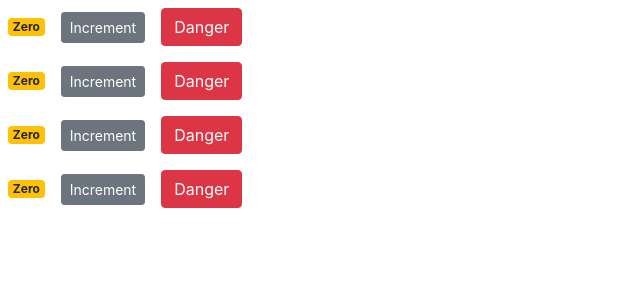
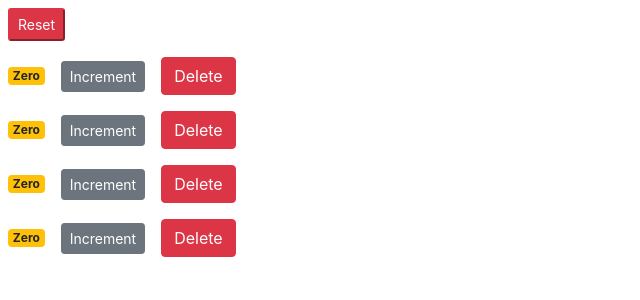
Before and after one commit to william-brace/react-test, a React (Create React App) app: page / in a window 1280 px wide. Shown: the top 300 px of the page, without its empty margins (0-640 px from the left). Built offline with nearby package versions, Linux system fonts and the light colour scheme.

Commit message:
slight changes

```diff
--- a/src/components/counter.jsx
+++ b/src/components/counter.jsx
@@ -1,30 +1,21 @@
 import React, { Component } from "react";
 
 class Counter extends Component {
-  state = {
-    value: this.props.value,
-    tags: [],
-  };
-
-  handleIncrement = (product) => {
-    this.setState({ value: this.state.value + 1 });
-  };
-
   render() {
     return (
       <div>
         <span className={this.getBadgeClasses()}>{this.formatCount()}</span>
         <button
-          onClick={() => this.handleIncrement(3)}
+          onClick={() => this.props.onIncrement(this.props.counter.id)}
           className="btn btn-secondary btn-sm m-2"
         >
           Increment
         </button>
         <button
-          onClick={() => this.props.onDelete(this.props.id)}
+          onClick={() => this.props.onDelete(this.props.counter.id)}
           className="btn btn-danger btn-small m-2"
         >
-          <span>Danger</span>
+          <span>Delete</span>
         </button>
         {/* <ul>
           {this.state.tags.length === 0 && "Please Add a Tag"}
@@ -37,14 +28,15 @@ class Counter extends Component {
   }
 
   formatCount() {
-    const { value } = this.state;
+    const { value } = this.props.counter;
 
     return value === 0 ? "Zero" : value;
   }
 
   getBadgeClasses() {
     let badgeClasses = "badge m-2 badge-";
-    return (badgeClasses += this.state.value === 0 ? "warning" : "primary");
+    return (badgeClasses +=
+      this.props.counter.value === 0 ? "warning" : "primary");
   }
 }
 
--- a/src/components/counters.jsx
+++ b/src/components/counters.jsx
@@ -11,20 +11,42 @@ class Counters extends Component {
     ],
   };
 
+  handleIncrement = (counterId) => {
+    console.log(counterId);
+    const counters = this.state.counters.map((c) => {
+      if (c.id == counterId) this.setState({ counters });
+    });
+  };
+
   handleDelete = (counterId) => {
     const counters = this.state.counters.filter((c) => c.id !== counterId);
+    this.setState({ counters });
+  };
+
+  handleReset = () => {
+    const counters = this.state.counters.map((c) => {
+      c.value = 0;
+      return c;
+    });
+
     this.setState({ counters });
   };
 
   render() {
     return (
       <React.Fragment>
+        <button
+          className="btn-sm btn-danger m-2"
+          onClick={this.handleIncrement}
+        >
+          Reset
+        </button>
         {this.state.counters.map((counter) => (
           <Counter
             key={counter.id}
             onDelete={this.handleDelete}
-            value={counter.value}
-            id={counter.id}
+            onIncrement={this.handleIncrement}
+            counter={counter}
           />
         ))}
       </React.Fragment>
```
Also changed, not shown: 1 other file (tests, documents, lock files or other folders).
